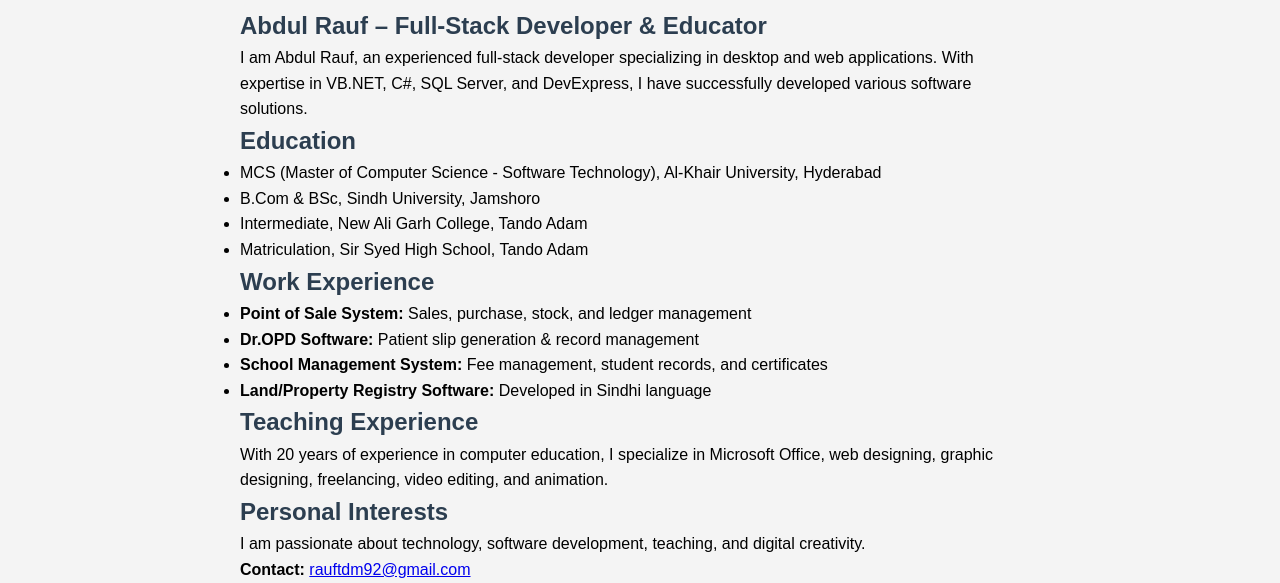
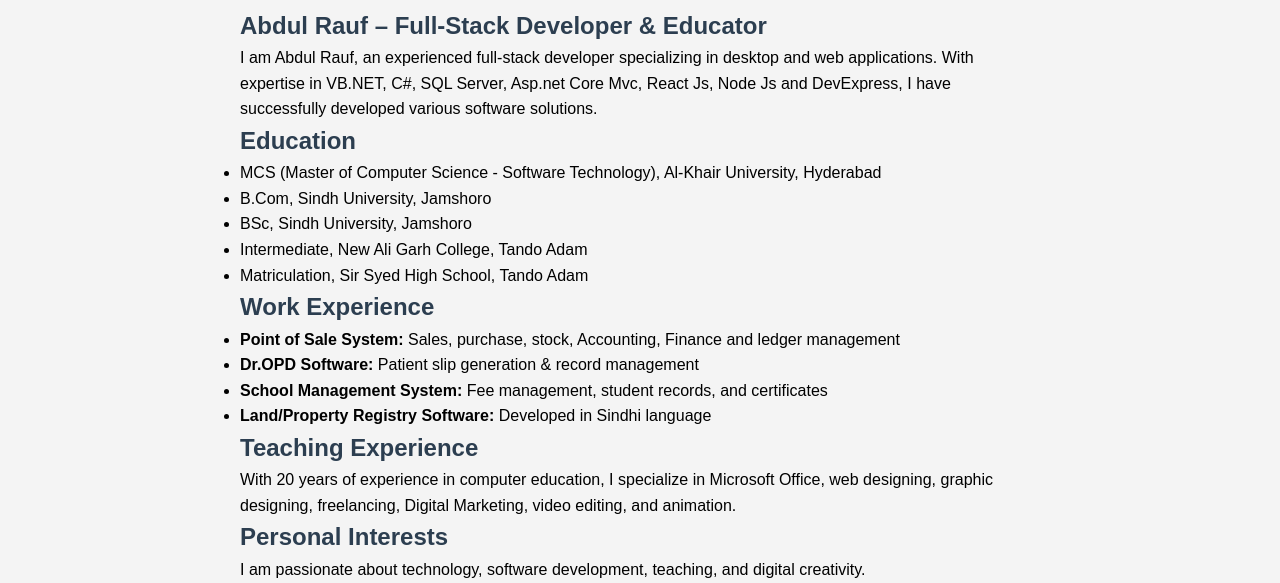
Before and after one commit to MadniRauf/raufportfolio2, a plain HTML site: page about.html in a window 1280 px wide. Shown: the part 163-746 px from the top of the page. Drawn offline with Linux system fonts and the light colour scheme.

Commit message:
edit again about

```diff
--- a/about.html
+++ b/about.html
@@ -57,33 +57,34 @@
     <div class="container">
         <h1>About Me</h1>
         <h2>Abdul Rauf – Full-Stack Developer & Educator</h2>
-        <p>I am Abdul Rauf, an experienced full-stack developer specializing in desktop and web applications. With expertise in VB.NET, C#, SQL Server, and DevExpress, I have successfully developed various software solutions.</p>
+        <p>I am Abdul Rauf, an experienced full-stack developer specializing in desktop and web applications. With expertise in VB.NET, C#, SQL Server, Asp.net Core Mvc, React Js, Node Js and DevExpress, I have successfully developed various software solutions.</p>
 
         <h2>Education</h2>
         <ul>
             <li>MCS (Master of Computer Science - Software Technology), Al-Khair University, Hyderabad</li>
-            <li>B.Com & BSc, Sindh University, Jamshoro</li>
+            <li>B.Com, Sindh University, Jamshoro</li>
+            <li>BSc, Sindh University, Jamshoro</li>
             <li>Intermediate, New Ali Garh College, Tando Adam</li>
             <li>Matriculation, Sir Syed High School, Tando Adam</li>
         </ul>
 
         <h2>Work Experience</h2>
         <ul>
-            <li><b>Point of Sale System:</b> Sales, purchase, stock, and ledger management</li>
+            <li><b>Point of Sale System:</b> Sales, purchase, stock, Accounting, Finance and ledger management</li>
             <li><b>Dr.OPD Software:</b> Patient slip generation & record management</li>
             <li><b>School Management System:</b> Fee management, student records, and certificates</li>
             <li><b>Land/Property Registry Software:</b> Developed in Sindhi language</li>
         </ul>
 
         <h2>Teaching Experience</h2>
-        <p>With 20 years of experience in computer education, I specialize in Microsoft Office, web designing, graphic designing, freelancing, video editing, and animation.</p>
+        <p>With 20 years of experience in computer education, I specialize in Microsoft Office, web designing, graphic designing, freelancing, Digital Marketing, video editing, and animation.</p>
 
         <h2>Personal Interests</h2>
         <p>I am passionate about technology, software development, teaching, and digital creativity.</p>
 
         <p><b>Contact:</b> <a href="mailto:rauftdm92@gmail.com">rauftdm92@gmail.com</a></p>
 
-   <a class="download" href="./assets/resume.pdf">Download Resume1</a>
+   <a class="download" href="./assets/resume.pdf">Download Resume</a>
         <!-- <a href="assets/resume.pdf" class="btn" download>Download Resume2</a> -->
     </div>
 
```
